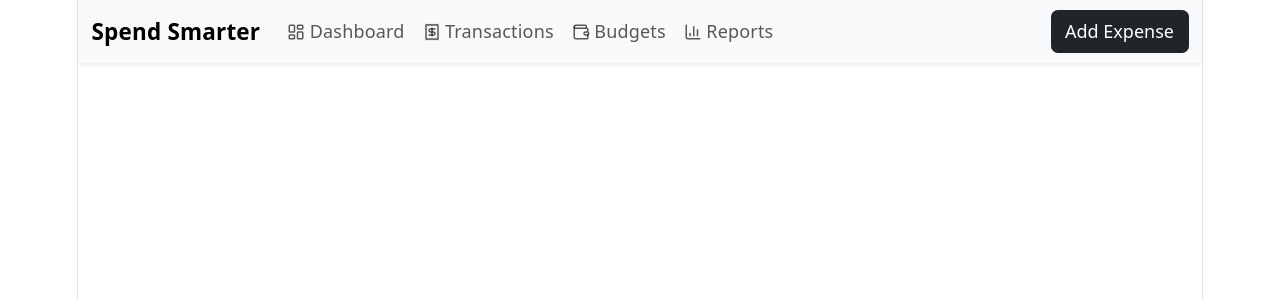
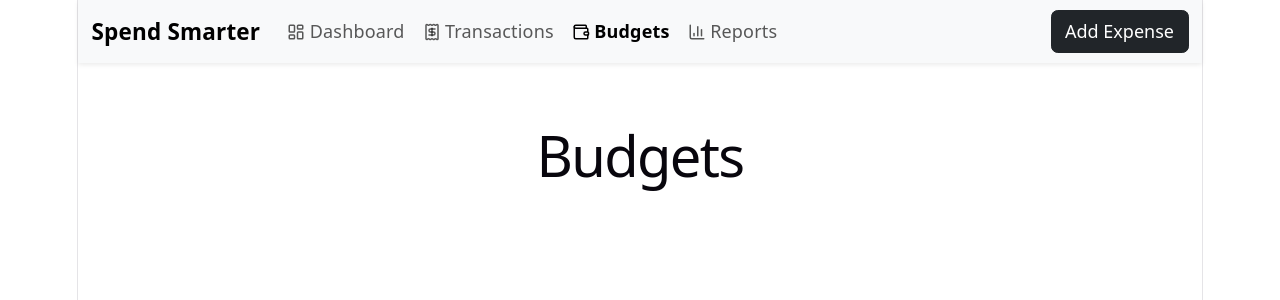
Before and after one commit to CS571-S26/p161, a React (Vite) app in the folder webproject/: page /budgets in a window 1280 px wide. Shown: the top 300 px of the page. Built offline with nearby package versions, Linux system fonts and the light colour scheme.

Commit message:
fixed routing

```diff
--- a/webproject/src/App.jsx
+++ b/webproject/src/App.jsx
@@ -1,12 +1,18 @@
 import React from "react";
+import { Routes, Route } from "react-router";
 import Dashboard from "./pages/Dashboard.jsx";
+import Transactions from "./pages/Transactions.jsx";
+import Budgets from "./pages/Budgets.jsx";
+import Reports from "./pages/Reports.jsx";
 
 function App() {
   return (
-    <>
-
-      <Dashboard />
-    </>
+    <Routes>
+      <Route path="/" element={<Dashboard />} />
+      <Route path="/transactions" element={<Transactions />} />
+      <Route path="/budgets" element={<Budgets />} />
+      <Route path="/reports" element={<Reports />} />
+    </Routes>
   );
 }
 
--- a/webproject/src/components/NavigationBar.jsx
+++ b/webproject/src/components/NavigationBar.jsx
@@ -1,13 +1,18 @@
 import React from "react";
+import { NavLink } from "react-router";
 import { LayoutDashboard, Receipt, Wallet, BarChart3 } from "lucide-react";
+import Dashboard from "../pages/Dashboard.jsx";
+import Transactions from "../pages/Transactions.jsx";
+import Budgets from "../pages/Budgets.jsx";
+import Reports from "../pages/Reports.jsx";
 
 function NavigationBar() {
   return (
     <nav className="navbar navbar-expand-lg navbar-light bg-light shadow-sm">
       <div className="container">
-        <a className="navbar-brand fw-bold" href="#">
+        <NavLink className="navbar-brand fw-bold" to="/">
           Spend Smarter
-        </a>
+        </NavLink>
 
         <button
           className="navbar-toggler"
@@ -24,31 +29,52 @@ function NavigationBar() {
         <div className="collapse navbar-collapse" id="navbarNav">
           <ul className="navbar-nav me-auto mb-2 mb-lg-0">
             <li className="nav-item">
-              <a className="nav-link d-flex align-items-center gap-1" href="#">
+              <NavLink
+                to="/"
+                end
+                className={({ isActive }) =>
+                  `nav-link d-flex align-items-center gap-1 ${isActive ? "active fw-semibold" : ""}`
+                }
+              >
                 <LayoutDashboard size={18} />
                 Dashboard
-              </a>
+              </NavLink>
             </li>
 
             <li className="nav-item">
-              <a className="nav-link d-flex align-items-center gap-1" href="#">
+              <NavLink
+                to="/Transactions"
+                className={({ isActive }) =>
+                  `nav-link d-flex align-items-center gap-1 ${isActive ? "active fw-semibold" : ""}`
+                }
+              >
                 <Receipt size={18} />
                 Transactions
-              </a>
+              </NavLink>
             </li>
 
             <li className="nav-item">
-              <a className="nav-link d-flex align-items-center gap-1" href="#">
+              <NavLink
+                to="/Budgets"
+                className={({ isActive }) =>
+                  `nav-link d-flex align-items-center gap-1 ${isActive ? "active fw-semibold" : ""}`
+                }
+              >
                 <Wallet size={18} />
                 Budgets
-              </a>
+              </NavLink>
             </li>
 
             <li className="nav-item">
-              <a className="nav-link d-flex align-items-center gap-1" href="#">
+              <NavLink
+                to="/Reports"
+                className={({ isActive }) =>
+                  `nav-link d-flex align-items-center gap-1 ${isActive ? "active fw-semibold" : ""}`
+                }
+              >
                 <BarChart3 size={18} />
                 Reports
-              </a>
+              </NavLink>
             </li>
           </ul>
 
--- /dev/null
+++ b/webproject/src/pages/Budgets.jsx
@@ -0,0 +1,15 @@
+import React from "react";
+import NavigationBar from "../components/NavigationBar";
+
+function Budgets() {
+  return (
+    <>
+      <NavigationBar />
+      <div className="container mt-4">
+        <h1>Budgets</h1>
+      </div>
+    </>
+  );
+}
+
+export default Budgets;
--- /dev/null
+++ b/webproject/src/pages/Reports.jsx
@@ -0,0 +1,15 @@
+import React from "react";
+import NavigationBar from "../components/NavigationBar";
+
+function Reports() {
+  return (
+    <>
+      <NavigationBar />
+      <div className="container mt-4">
+        <h1>Reports</h1>
+      </div>
+    </>
+  );
+}
+
+export default Reports;
--- /dev/null
+++ b/webproject/src/pages/Transactions.jsx
@@ -0,0 +1,15 @@
+import React from "react";
+import NavigationBar from "../components/NavigationBar";
+
+function Transactions() {
+  return (
+    <>
+      <NavigationBar />
+      <div className="container mt-4">
+        <h1>Transactions</h1>
+      </div>
+    </>
+  );
+}
+
+export default Transactions;
```
